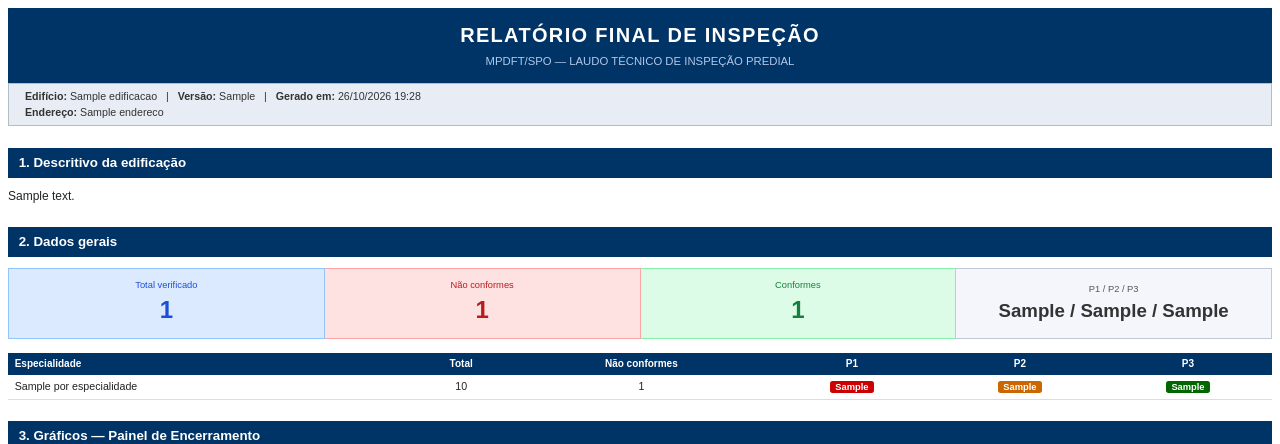
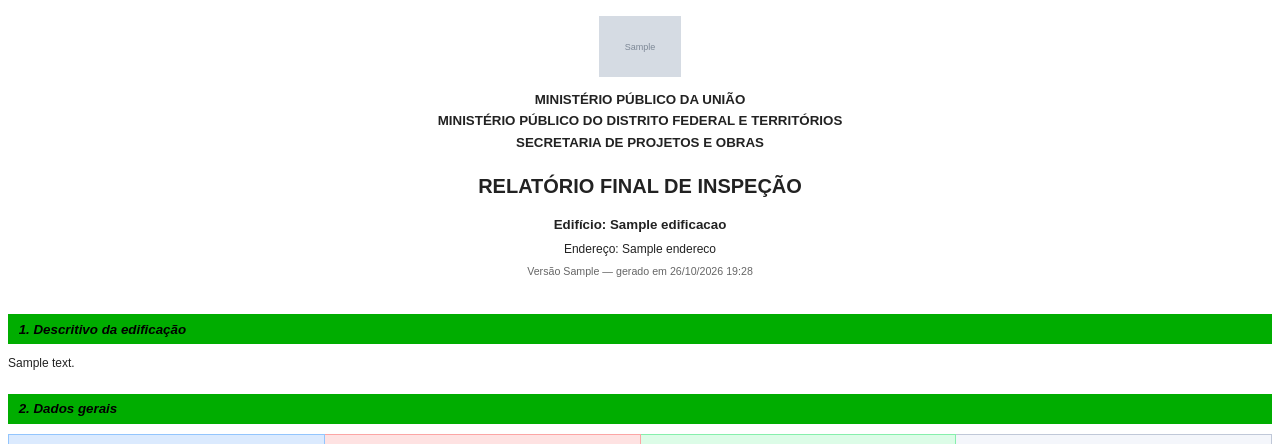
Before and after one commit to juliomandai/inspecoes-prediais-mpdft-, a Django app: template src/apps/inspecoes/templates/inspecoes/relatorio_final_pdf.html in a window 1280 px wide. Shown: the top 444 px of the page. Run offline with Django 3.2, Linux system fonts and the light colour scheme; the template is opened without the code that fills it: most values are stand-ins (such as "Sample title", 1, 10 or a date in 2020); grey boxes marked "Sample" are stand-in pictures.

Commit message:
style: cabecalho com logo MPDFT, secoes em verde e fotos centralizadas
- Centraliza a foto quando o achado tem apenas 1 (antes ocupava a
  largura toda; % em elemento solto nao e confiavel no xhtml2pdf, por
  isso usa celulas de tabela vazias dos lados, como as demais fotos).
- Cabecalho do PDF reformatado para seguir exatamente o modelo de laudo
  do MPDFT/SPO: logomarca (recortada de amostra fornecida), nome da
  instituicao, titulo, edificio e endereco centralizados.
- Barras de secao numerada (1, 2, 3, 4.x, 5) passam de azul-marinho
  para verde, e a numeracao de cada achado (4.1.1, 4.1.2, ...) tambem
  fica verde, seguindo o padrao do laudo de referencia.

Co-Authored-By: Claude Sonnet 5 <noreply@anthropic.com>
Claude-Session: https://claude.ai/code/session_012M53XwiHRoSz8x6d8MkVpf

```diff
--- a/src/apps/inspecoes/templates/inspecoes/relatorio_final_pdf.html
+++ b/src/apps/inspecoes/templates/inspecoes/relatorio_final_pdf.html
@@ -13,8 +13,8 @@
   p { text-align: justify; margin: 0 0 8pt; }
 
   h2 {
-    font-size: 10pt; font-weight: bold;
-    background: #003366; color: #fff;
+    font-size: 10pt; font-weight: bold; font-style: italic;
+    background: #00ad00; color: #000;
     padding: 4pt 8pt; margin: 16pt 0 8pt;
   }
   h3 { font-size: 9.5pt; font-weight: bold; margin: 10pt 0 4pt; color: #003366; }
@@ -50,28 +50,30 @@
 </head>
 <body>
 
-{# ── Cabeçalho ──────────────────────────────────────────────────────────────── #}
+{# ── Cabeçalho (mesma formatação do modelo de laudo do MPDFT/SPO) ────────────── #}
 <table style="width:100%;border-collapse:collapse;margin-bottom:0">
-  <tr>
-    <td style="background:#003366;color:#fff;padding:10pt 14pt;text-align:center">
-      <span style="font-size:15pt;font-weight:bold;display:block;letter-spacing:1pt">RELATÓRIO FINAL DE INSPEÇÃO</span>
-      <span style="font-size:8.5pt;color:#b0c8e8;display:block;margin-top:2pt">MPDFT/SPO — LAUDO TÉCNICO DE INSPEÇÃO PREDIAL</span>
-    </td>
-  </tr>
-</table>
-<table style="width:100%;border-collapse:collapse;margin-bottom:14pt;border:1pt solid #b0bec9">
-  <tr>
-    <td style="background:#e8edf5;padding:4pt 12pt;font-size:8pt;color:#333">
-      <strong>Edifício:</strong> {{ inspecao.edificacao.nome }}
-      &nbsp;&nbsp;|&nbsp;&nbsp;
-      <strong>Versão:</strong> {{ numero_versao }}
-      &nbsp;&nbsp;|&nbsp;&nbsp;
-      <strong>Gerado em:</strong> {% now "d/m/Y H:i" %}
-      {% if inspecao.edificacao.endereco %}
-      <br><strong>Endereço:</strong> {{ inspecao.edificacao.endereco }}
-      {% endif %}
-    </td>
-  </tr>
+  <tr><td style="text-align:center;padding:6pt 0 4pt">
+    <img src="{{ logo_mpdft }}" style="height:46pt">
+  </td></tr>
+  <tr><td style="text-align:center;font-size:10pt;font-weight:bold;line-height:1.6;padding-bottom:10pt">
+    MINISTÉRIO PÚBLICO DA UNIÃO<br>
+    MINISTÉRIO PÚBLICO DO DISTRITO FEDERAL E TERRITÓRIOS<br>
+    SECRETARIA DE PROJETOS E OBRAS
+  </td></tr>
+  <tr><td style="text-align:center;font-size:15pt;font-weight:bold;padding:4pt 0 10pt">
+    RELATÓRIO FINAL DE INSPEÇÃO
+  </td></tr>
+  <tr><td style="text-align:center;font-size:10pt;font-weight:bold;padding-bottom:4pt">
+    Edifício: {{ inspecao.edificacao.nome }}
+  </td></tr>
+  {% if inspecao.edificacao.endereco %}
+  <tr><td style="text-align:center;font-size:9pt;padding-bottom:4pt">
+    Endereço: {{ inspecao.edificacao.endereco }}
+  </td></tr>
+  {% endif %}
+  <tr><td style="text-align:center;font-size:8pt;color:#666;padding-bottom:10pt">
+    Versão {{ numero_versao }} — gerado em {% now "d/m/Y H:i" %}
+  </td></tr>
 </table>
 
 {# ── 1. Descritivo ─────────────────────────────────────────────────────────── #}
@@ -155,7 +157,7 @@
 
 {% for a in esp.achados_completos %}
 <div class="achado">
-  <div class="achado-titulo">4.{{ forloop.parentloop.counter }}.{{ forloop.counter }} — {{ a.localizacao }}{% if a.sub_localizacao %} — {{ a.sub_localizacao }}{% endif %}: {{ a.verificacao }}</div>
+  <div class="achado-titulo"><span style="color:#00ad00">4.{{ forloop.parentloop.counter }}.{{ forloop.counter }}</span> — {{ a.localizacao }}{% if a.sub_localizacao %} — {{ a.sub_localizacao }}{% endif %}: {{ a.verificacao }}</div>
   <div class="achado-meta">
     <span class="badge bp{{ a.prioridade_risco_num }}">{{ a.prioridade_risco }}</span>
     &nbsp;Índice GUT: <strong>{{ a.gut_total }}</strong>
@@ -164,6 +166,20 @@
   {% if a.recomendacao %}<p><strong>Recomendação:</strong> {{ a.recomendacao }}</p>{% endif %}
   {% if a.fotos %}
   <div class="achado-fotos">
+    {% if a.fotos|length == 1 %}
+    {% comment %}
+    td vazios dos lados centralizam a foto — % de largura só é confiável em
+    células de tabela neste renderizador (xhtml2pdf/reportlab).
+    {% endcomment %}
+    <table><tr>
+      <td style="width:25%"></td>
+      <td class="foto-cel">
+        <img src="{{ a.fotos.0 }}">
+        <div class="foto-legenda">Foto 1</div>
+      </td>
+      <td style="width:25%"></td>
+    </tr></table>
+    {% else %}
     <table><tr>
       {% for foto_data_uri in a.fotos %}
       <td class="foto-cel">
@@ -172,6 +188,7 @@
       </td>
       {% endfor %}
     </tr></table>
+    {% endif %}
   </div>
   {% endif %}
 </div>
```
Also changed, not shown: src/apps/inspecoes/views.py (+14 -1 lines), src/static/img/mpdft_logo.png (added).
